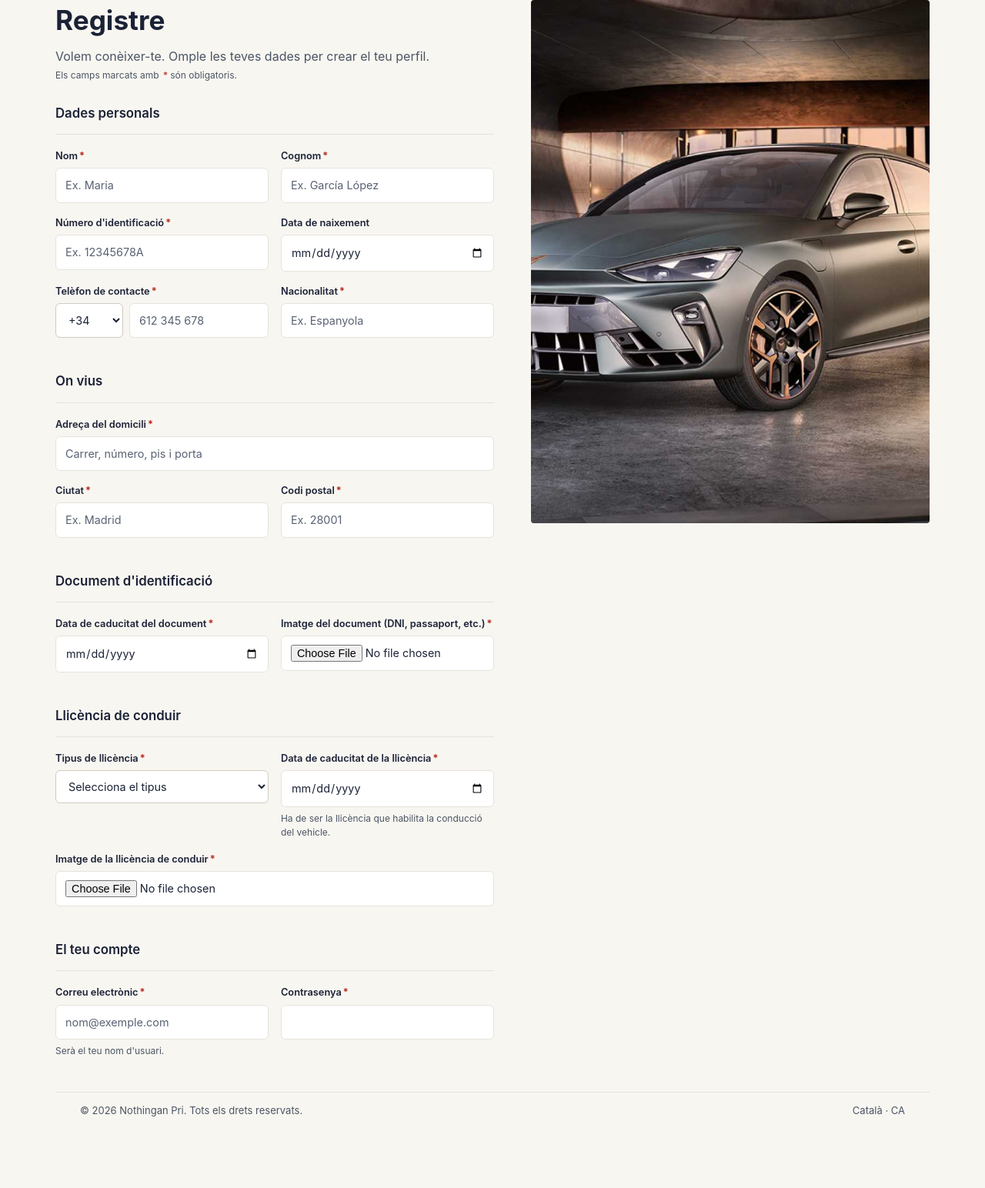
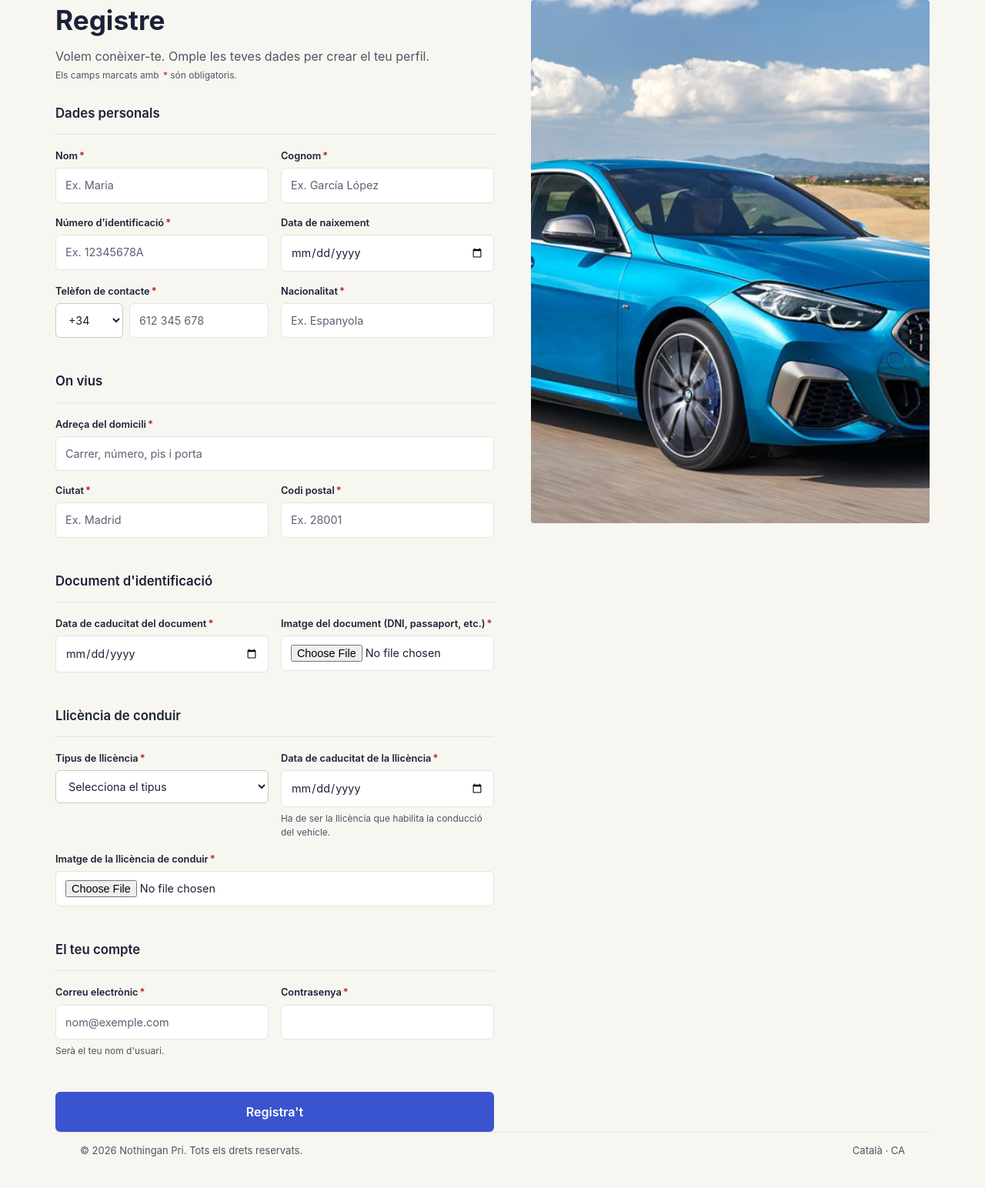
Before and after one commit to zohaibxz/Nothingan-Pri-S.A, a Spring Boot app: page /client/alta in a window 1280 px wide. Shown: the part 80-1624 px from the top of the page at 77% size. Before the commit the page ends 1531 px from the top, so only its background shows below. Run offline with Spring Boot 4, Linux system fonts and the light colour scheme; some of the project's set-up classes (security, data sources, template engines, error pages and the like) are left out, and stand-ins take their place.

Commit message:
Arreglar petits errors en els htmls

```diff
--- a/src/main/resources/templates/client/alta.html
+++ b/src/main/resources/templates/client/alta.html
@@ -399,6 +399,7 @@
                                 </div>
                             </div>
                         </fieldset>
+                        <button type="submit" class="registrar">Registra't</button>
                     </form>
                 </section>
 
--- a/src/main/resources/templates/client/inici-client.html
+++ b/src/main/resources/templates/client/inici-client.html
@@ -397,7 +397,6 @@
                         <a th:href="@{/client/reserves}">Veure reserva →</a>
                     </div>
                 </article>
-
             </section>
 
             <!-- Només amb sessió -->
```
Also changed, not shown: src/main/resources/application.properties (line endings or trailing spaces), src/main/resources/static/img/cotxe.jpg.
